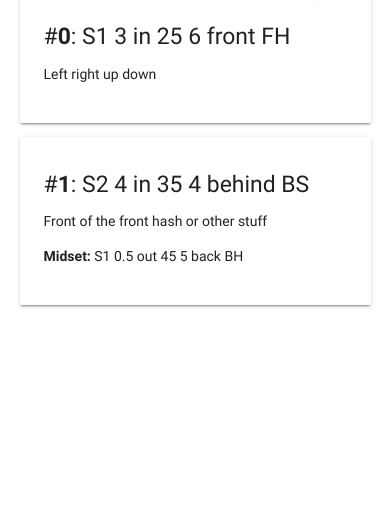
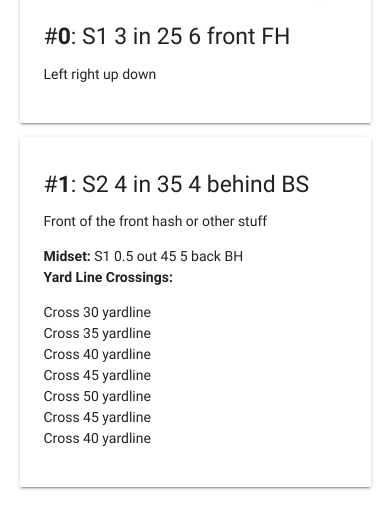
Before and after one commit to spencer-p/Midset-App, a website: page www/index.html in a window 390 px wide. Shown: the part 143-672 px from the top of the page. Drawn offline with Linux system fonts and the light colour scheme; some packages are replaced by stand-ins of ours.

Commit message:
start yard line crossings

```diff
--- a/www/index.html
+++ b/www/index.html
@@ -129,9 +129,15 @@
 					<div id="normal" v-else> <!-- standard unexpanded view -->
 						<h5>#<b>{{ set.id }}</b>: {{ set.humanReadable }} </h5>
 						<p>{{ set.text }}</p>
-						<p v-if="set.analysis != undefined">
-						<span v-if="set.analysis.midset != undefined"> <b>Midset:</b> {{ set.analysis.midset }}</span>
-						</p>
+						<div v-if="set.analysis != undefined">
+							<span v-if="set.analysis.midset != undefined"> <b>Midset:</b> {{ set.analysis.midset }}</span>
+							<div v-if="set.analysis.crossings != undefined">
+								<b>Yard Line Crossings:</b>
+								<ul>
+									<li v-for="line in set.analysis.crossings"> {{ line }} </li>
+								</ul>
+							</div>
+						</div>
 					</div>
 				</div>
 				</transition-group>
--- a/www/js/dots.js
+++ b/www/js/dots.js
@@ -91,6 +91,27 @@ class Dot {
 		}
 	}
 
+	yardLineCrossings(to) {
+		var crossings = [];
+
+		// Save these to avoid repeated calculations
+		var x1 = this.x;
+		var x2 = to.x;
+		// Number of crossings is a counting problem: how many numbers are in
+		// between this.x and to.x that are divisible by 8 (steps per yard)
+		var numCrossings = Math.abs(Math.floor(x1/8) - Math.floor(x2/8));
+
+		for (var i = 1; i <= numCrossings; i++) {
+			// If x is positive, this gets the next yard in steps
+			var nextYardInSteps = this.x + (i-1)*8 - (x1 % 8);
+
+			var yardLine = this.stepsToYard(nextYardInSteps);
+			crossings.push("Cross " + yardLine + " yardline");
+		}
+
+		return crossings;
+	}
+
 	// Pure funcs compute x and y take human readable data
 	// and transform it to a single x or y coord.
 	computeX(data) {
@@ -102,10 +123,10 @@ class Dot {
 		var x;
 		if (data.inOut == "in") {
 			// Invert xSteps if towards 50
-			x = yardTo50 + data.xSteps * -1;
+			x = yardTo50 + parseFloat(data.xSteps) * -1;
 		}
 		else if (data.inOut == "out") {
-			x = yardTo50 + data.xSteps;
+			x = yardTo50 + parseFloat(data.xSteps);
 		}
 		else if (data.inOut.toLowerCase() == "on") {
 			// On means don't worry about xSteps. Hopefully xSteps is 0.
@@ -145,6 +166,10 @@ class Dot {
 		}
 	}
 
+	stepsToYard(steps) {
+		return 50 - Math.floor((Math.abs(steps)+4)/8)*5;
+	}
+
 	// SET/GET for X/Y
 	// setting x/y computes all the human readable stuff.
 	// getting x/y computes x/y from the human readable stuff.
@@ -175,7 +200,7 @@ class Dot {
 		// Save yard
 		// 4 steps max from each yardline, 8 steps between yardlines, yardlines
 		// are multiples of 5.
-		this.yard = 50 - Math.floor((Math.abs(x)+4)/8)*5;
+		this.yard = this.stepsToYard(x);
 
 		// Compute steps to that yardline
 		this.xSteps = Math.abs(Math.abs(x)-(50-this.yard)*8/5);
@@ -280,8 +305,3 @@ class Dot {
 	}
 
 }
-
-//a = new Dot({
-//	side: '2', xSteps: '3.25', inOut: "in", frontBack: "front", ySteps: "13.25", yReference: "FH", yard: 15, counts: 8
-//});
-//console.log(a.humanReadable());
--- a/www/js/index.js
+++ b/www/js/index.js
@@ -81,6 +81,8 @@ var app = function() {
 			// Compute midset
 			var midset = self.vue.sets[index-1].midset(self.vue.sets[index]);
 			analysis.midset = midset.humanReadable;
+
+			analysis.crossings = self.vue.sets[index-1].yardLineCrossings(self.vue.sets[index]);
 
 			// Update analysis in model
 			self.vue.$set(self.vue.sets[index], "analysis", analysis);
```
